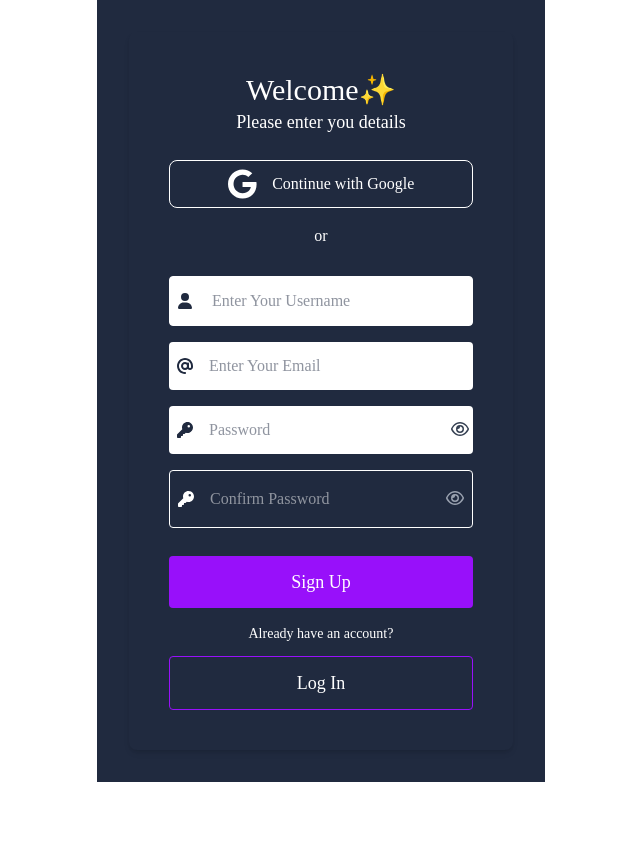
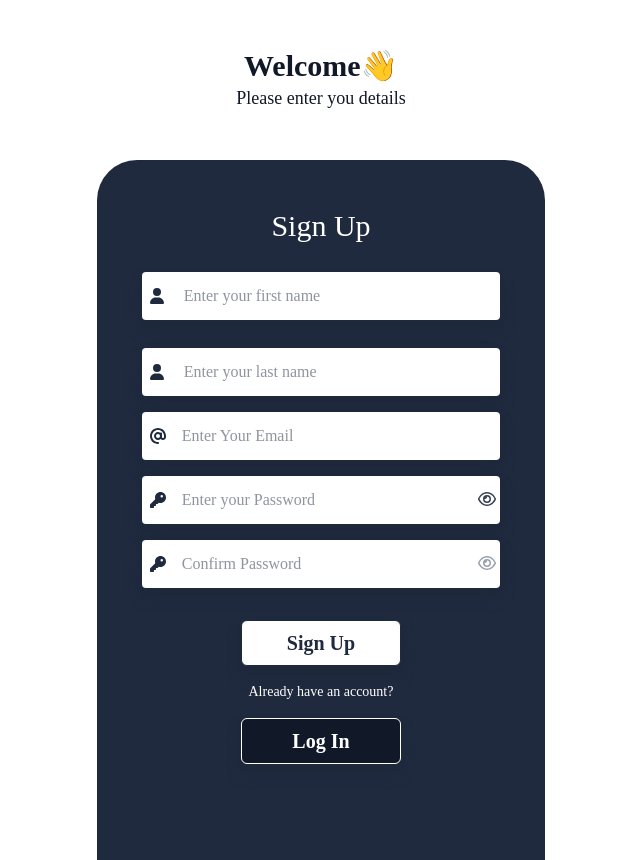
Before and after one commit to touhidul7/tournament_app_frontend, a React (Vite) app: page /signup in a window 1280 px wide. Shown: the whole page, without its empty margins (319-959 px from the left). Before the commit the page ends 800 px from the top, so only its background shows below. Built offline with nearby package versions, Linux system fonts and the light colour scheme; a web font is replaced by a local one.

Commit message:
Signup page design

```diff
--- a/src/auth/Login.jsx
+++ b/src/auth/Login.jsx
@@ -6,7 +6,7 @@ import { NavLink } from "react-router";
 
 const Login = () => {
     return (
-        <div className='w-full h-screen text-white font-Jakarta items-center justify-center'>
+        <div className='max-w-md mx-auto h-screen text-white font-Jakarta items-center justify-center'>
                 <div className="flex flex-col items-center justify-center text-center text-cardbg py-12">
                     <h2 className="text-3xl font-semibold">Welcome Back 👋</h2>
                     <p className="text-lg">Please enter you details</p>
--- a/src/auth/SignUp.jsx
+++ b/src/auth/SignUp.jsx
@@ -1,4 +1,3 @@
-import { faGoogle } from "@fortawesome/free-brands-svg-icons";
 import { faEye, faEyeSlash } from "@fortawesome/free-regular-svg-icons";
 import { faAt, faKey, faUser } from "@fortawesome/free-solid-svg-icons";
 import { FontAwesomeIcon } from "@fortawesome/react-fontawesome";
@@ -10,35 +9,40 @@ const SignUp = () => {
     const [showConfirmPassword, setShowConfirmPassword] = useState(false);
 
     return (
-        <div className='max-w-md mx-auto bg-mainbg text-white p-3 md:p-8 font-Jakarta flex items-center justify-center'>
-            <section className="max-w-xl w-full h-auto mx-auto bg-dark-bg p-10 rounded-lg shadow-md">
-                <div className="flex flex-col items-center justify-center text-center">
-                    <h2 className="text-3xl ">Welcome✨ </h2>
+        <div className='max-w-md mx-auto h-screen text-white font-Jakarta items-center justify-center'>
+            <div className="flex flex-col items-center justify-center text-center text-cardbg py-12">
+                    <h2 className="text-3xl font-semibold">Welcome👋</h2>
                     <p className="text-lg">Please enter you details</p>
                 </div>
-                <div className="flex items-center justify-center gap-4 mt-6 p-2 bg-dark-card rounded-lg cursor-pointer hover:bg-slate-50 hover:text-mainbg border border-card-border transition-all delay-75 duration-300 ease-in-out">
-                    <FontAwesomeIcon icon={faGoogle} className="text-3xl  hover:text-mainbg" />
-                    <p>Continue with Google</p>
+            <section className="h- bg-mainbg justify-items-center pt-12 pb-24 rounded-t-[40px]">
+                <div className="w-[80%]">
+                    <div className="flex flex-col items-center justify-center text-center">
+                    <h2 className="text-3xl ">Sign Up</h2>
                 </div>
                 <div>
-                   <h2 className="text-center text-md font-light mt-4">
-                    or
-                   </h2>
                     <div>
                         <form className="flex flex-col gap-4 mt-4">
                             <div className="">
-
-                                <div className="flex items-center mt-3 gap-3 bg-white p-1 rounded text-white border border-card-border">
+                                <div className="flex items-center mt-3 gap-3 bg-white p-1 rounded text-white shadow-lg shadow-gray-800">
                                     <FontAwesomeIcon icon={faUser} className="text-mainbg pl-1" />
                                     <input type="text"
-                                    placeholder="Enter Your Username"
+                                    placeholder="Enter your first name"
                                     className="focus:outline-none bg-white text-mainbg w-full p-2 rounded"
                                     required
                                     />
                                 </div>
-
                             </div>
-                           <div className="flex items-center gap-2 bg-white p-1 rounded">
+                            <div className="">
+                                <div className="flex items-center mt-3 gap-3 bg-white p-1 rounded text-white shadow-lg shadow-gray-800">
+                                    <FontAwesomeIcon icon={faUser} className="text-mainbg pl-1" />
+                                    <input type="text"
+                                    placeholder="Enter your last name"
+                                    className="focus:outline-none bg-white text-mainbg w-full p-2 rounded"
+                                    required
+                                    />
+                                </div>
+                            </div>
+                               <div className="flex items-center gap-2 bg-white p-1 rounded shadow-lg shadow-gray-800">
                                     <FontAwesomeIcon icon={faAt} className="text-mainbg pl-1"/>
                                     <input
                                         type="email"
@@ -48,11 +52,11 @@ const SignUp = () => {
                                     />
                                </div>
                             <div className="space-y-4">
-            <div className="flex items-center gap-2 bg-white text-mainbg p-1 rounded">
+                                <div className="flex items-center gap-2 bg-white text-mainbg p-1 rounded shadow-lg shadow-gray-800">
                                     <FontAwesomeIcon icon={faKey} className="text-mainbg pl-1" />
                                     <input
                                         type={showPassword ? "text" : "password"}
-                    placeholder="Password"
+                                        placeholder="Enter your Password"
                                         className="w-full bg-white p-2 rounded text-mainbg  focus:outline-none"
                                         required
                                     />
@@ -66,12 +70,12 @@ const SignUp = () => {
                                 </div>
 
 
-            <div className="flex items-center gap-2 bg-dark-card p-2 rounded text-white border border-card-border">
-                <FontAwesomeIcon icon={faKey} className="text-white" />
+                                <div className="flex items-center gap-2 bg-white text-mainbg p-1 rounded shadow-lg shadow-gray-800">
+                                    <FontAwesomeIcon icon={faKey} className="text-mainbg pl-1" />
                                     <input
                                     type={showConfirmPassword ? "text" : "password"}
                                     placeholder="Confirm Password"
-                    className="w-full bg-dark-card p-2 rounded text-white border-none outline-none"
+                                    className="w-full bg-white p-2 rounded text-mainbg  focus:outline-none"
                                     required
                                     />
                                     <button
@@ -83,22 +87,25 @@ const SignUp = () => {
                                     </button>
                                 </div>
                             </div>
-
+                        </form>
+                        <div className="flex flex-col gap-4 items-center justify-center mt-8">
                                 <button
                                 type="submit"
-                                className="w-full bg-purple-600 p-2 py-3 text-lg mt-3 rounded text-white hover:bg-purple-700 transition-colors"
+                                className="w-40 items-center justify-items-center bg-white border text-mainbg px-8 py-2 rounded-md text-xl font-semibold shadow-lg shadow-gray-800"
                             >
                                 Sign Up
                             </button>
-                        </form>
-                        <h2 className="text-center text-sm font-light mt-4">
+
+                            <h2 className="text-center text-sm font-light">
                                 Already have an account?
                             </h2>
 
                             <NavLink to="/login"
-                         className="w-full flex justify-center items-center border border-purple-600 p-2 py-3 text-lg mt-3 rounded text-white hover:bg-purple-600 transition-colors">
+                             className="w-40 text-center bg-cardbg border text-white px-8 py-2 rounded-md text-xl font-semibold shadow-lg shadow-gray-800">
                                 Log In
                             </NavLink>
+                        </div>
+                    </div>
                 </div>
                 </div>
             </section>
```
Lines whose indentation alone changed are shown as unchanged.
